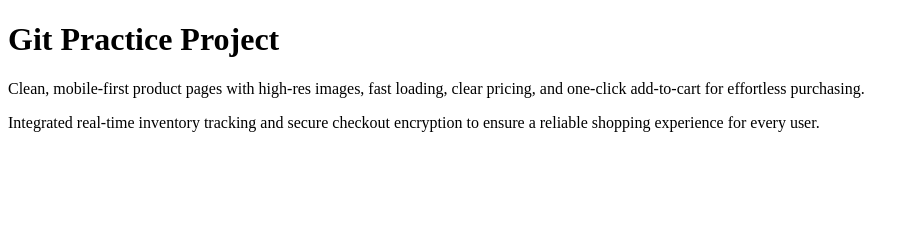
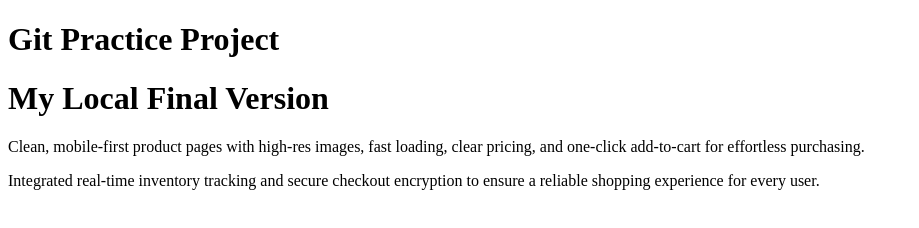
Before and after one commit to nahinhoque/module-6git, a plain HTML site: page index.html in a window 1280 px wide. Shown: the whole page, without its empty margins (0-919 px from the left). Drawn offline with Linux system fonts and the light colour scheme.

Commit message:
Update heading locally to My Local Final Version

```diff
--- a/index.html
+++ b/index.html
@@ -9,6 +9,8 @@
 
 <body>
     <h1>Git Practice Project</h1>
+
+    <h1>My Local Final Version</h1>
     <section>
         <p>Clean, mobile-first product pages with high-res images, fast loading, clear pricing, and one-click
             add-to-cart for effortless purchasing.</p>
```
